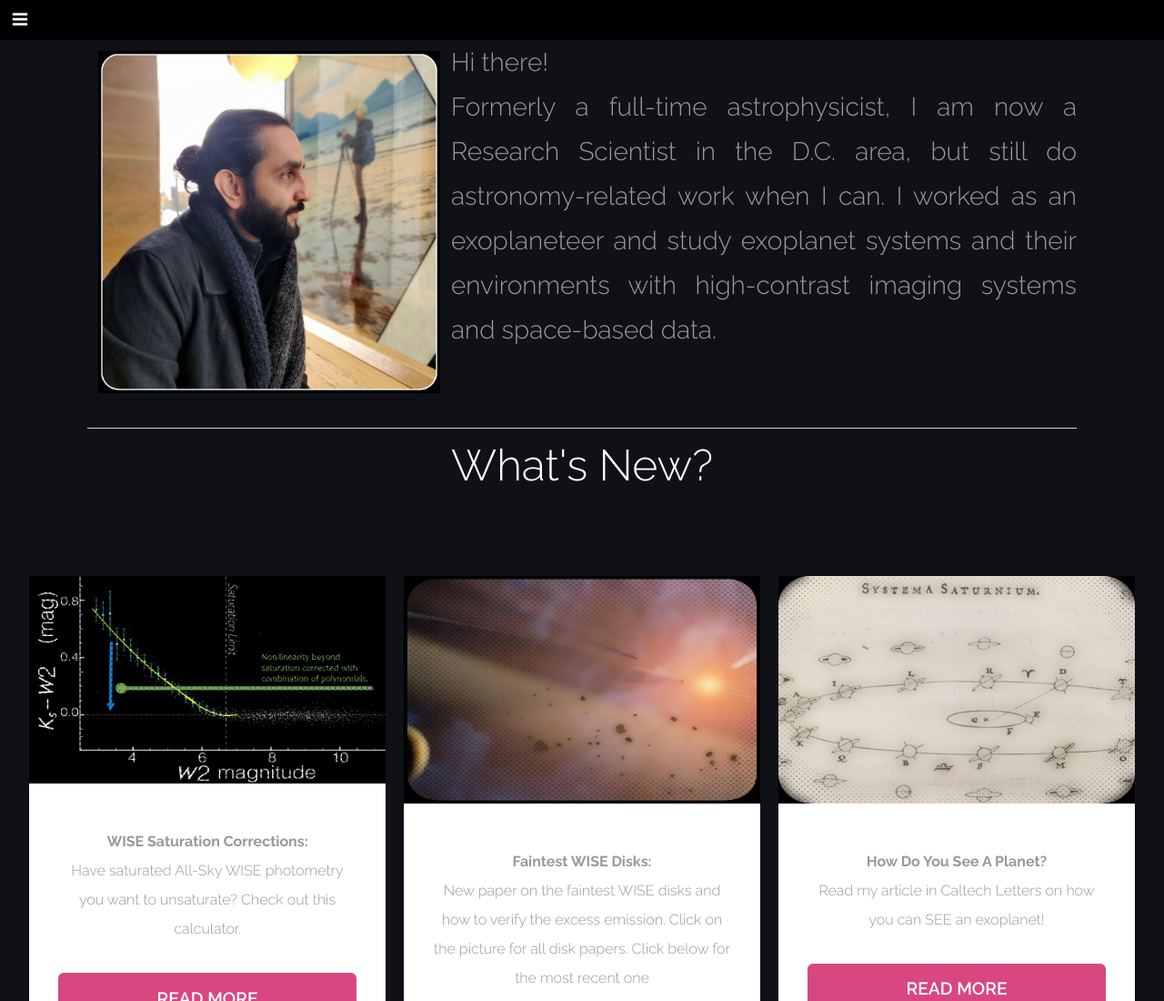
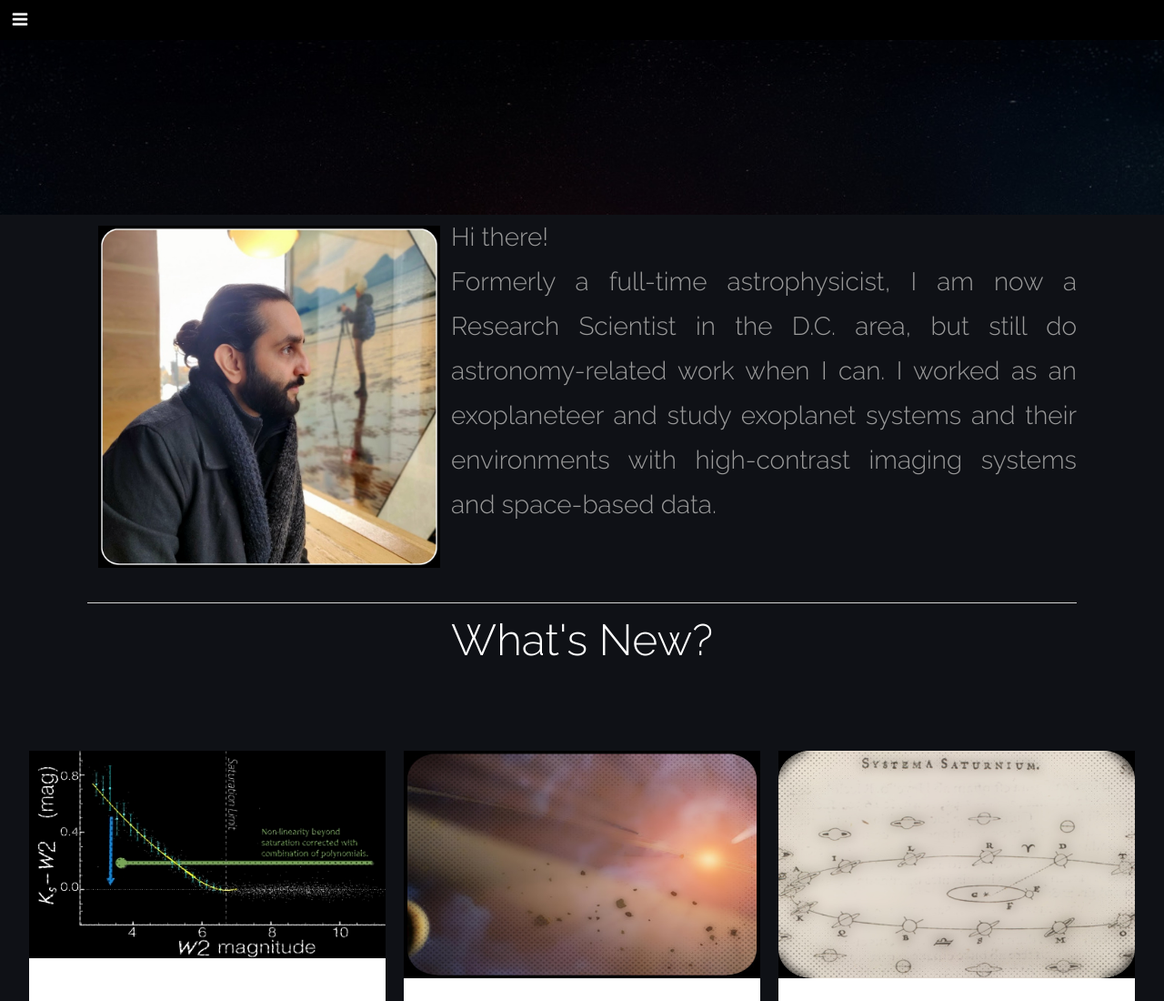
Before and after one commit to astropatel/astropatel.github.io, a plain HTML site: page index.html in a window 1280 px wide. Shown: the top 1100 px of the page at 91% size. Drawn offline with Linux system fonts and the light colour scheme.

Commit message:
testing again

```diff
--- a/header.html
+++ b/header.html
@@ -1,3 +1,4 @@
+<div class="wrapper style1">
     <div id="header" class="skel-panels-fixed">
         <div id="logo">
             <h1><a href="index.html"> Rahul I. Patel</a></h1>
@@ -13,3 +14,4 @@
             </ul>
         </nav>
     </div>
+</div>
```
Lines whose indentation alone changed are shown as unchanged.
